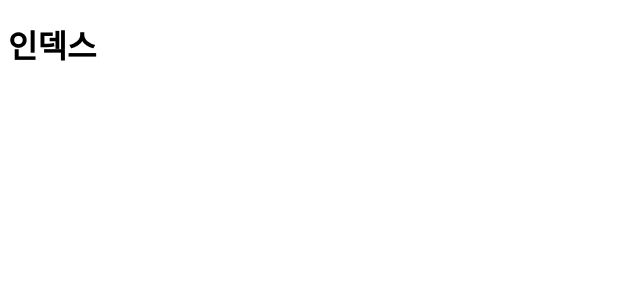
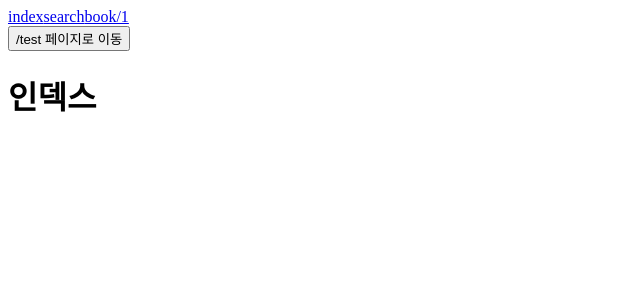
Before and after one commit to yeeun0702/one-bite, a Next.js app in the folder one-bite-next/section02/: page / in a window 1280 px wide. Shown: the top 300 px of the page, without its empty margins (0-640 px from the left). Built offline with nearby package versions, Linux system fonts and the light colour scheme.

Commit message:
[Next.js](section02): 네비게이팅

```diff
--- a/one-bite-next/section02/src/pages/_app.tsx
+++ b/one-bite-next/section02/src/pages/_app.tsx
@@ -1,6 +1,32 @@
 import "@/styles/globals.css";
-import type { AppProps } from "next/app";
+import type {AppProps} from "next/app";
+import Link from "next/link";
+import {useRouter} from "next/router";
 
-export default function App({ Component, pageProps }: AppProps) {
-  return <Component {...pageProps} />;
+
+export default function App({Component, pageProps}: AppProps) {
+    const router = useRouter();
+
+    const onClickButton = () => {
+    router.push("/test");
+    };
+
+    return (
+        <>
+            <header>
+                <Link href={"/"}>index</Link>
+                <Link href={"/search"}>search</Link>
+                <Link href={"/book/1"}>book/1</Link>
+
+                <div>
+                    <button onClick={onClickButton}>/test 페이지로 이동</button>
+
+                </div>
+            </header>
+            <Component {...pageProps} />
+
+        </>
+
+    );
+
 }
```
Also changed, not shown: 1 other file (tests, documents, lock files or other folders).
